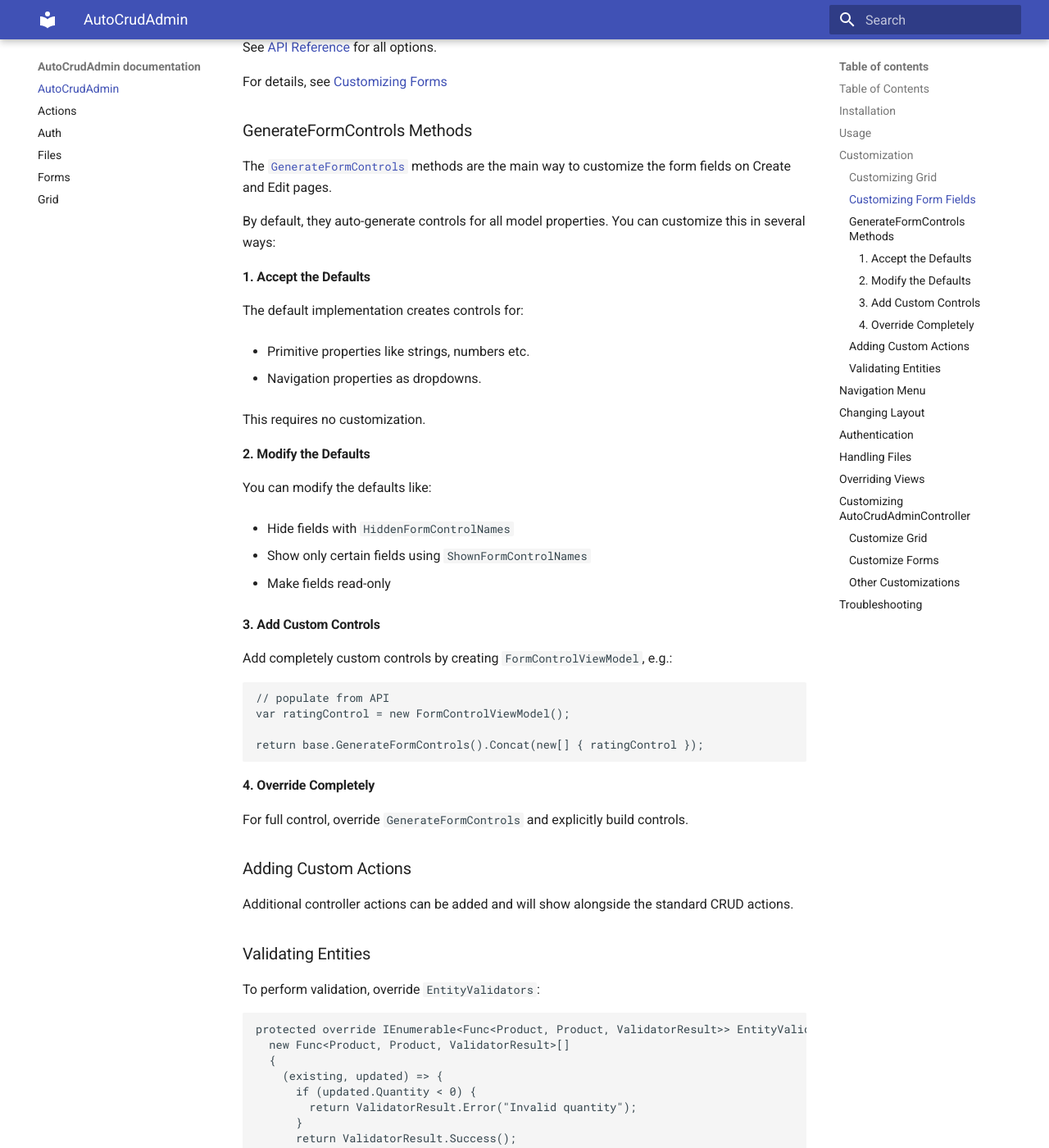
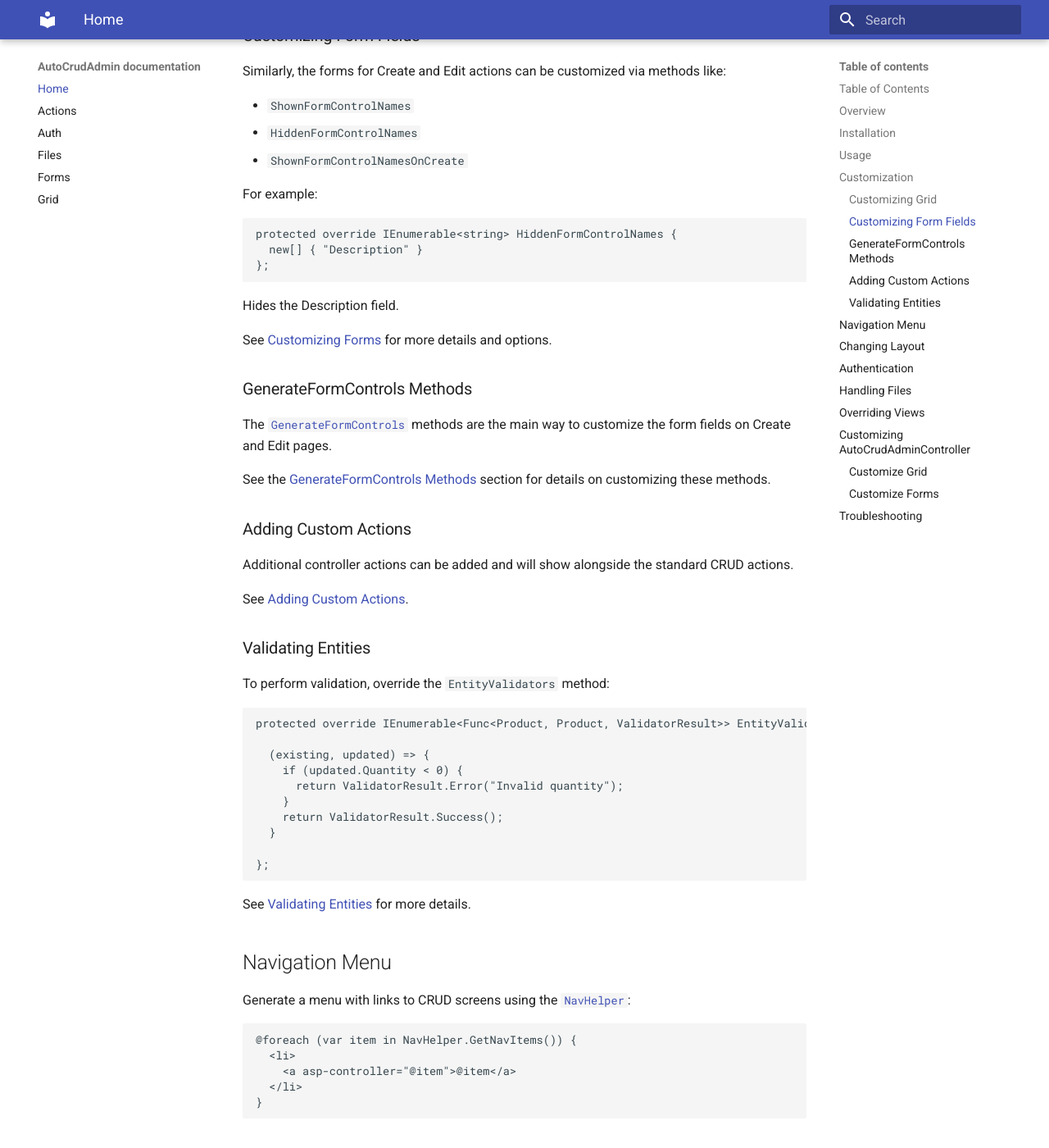
Before and after one commit to Minkov/AutoCrudAdmin, an MkDocs documentation site: the page built from docs/README.md, in a window 1280 px wide and 1400 px high, scrolled down 2279 px. Shown: the whole window at 82% size. Built offline with MkDocs 1.6.1 and Material for MkDocs 9.7.7, drawn with Linux system fonts in a browser that asks for light colours; some of the changed text lies outside the part shown.

Commit message:
Added more docs

````diff
--- a/docs/README.md
+++ b/docs/README.md
@@ -1,9 +1,10 @@
-# AutoCrudAdmin
+Here is an updated version of the AutoCrudAdmin documentation incorporating the suggestions:
 
-AutoCrudAdmin is a library that provides automatic CRUD (Create, Read, Update, Delete) screens and API endpoints for entity classes in an ASP.NET Core application.
+# AutoCrudAdmin Documentation
 
 ## Table of Contents
 
+- [Overview](#overview)
 - [Installation](#installation)
 - [Usage](#usage)
 - [Customization](#customization)
@@ -19,6 +20,10 @@
 - [Overriding Views](#overriding-views)
 - [Customizing AutoCrudAdminController](#customizing-autocrudadmincontroller)
 - [Troubleshooting](#troubleshooting)
+
+## Overview
+
+AutoCrudAdmin is a library that provides automatic CRUD (Create, Read, Update, Delete) screens and API endpoints for entity classes in an ASP.NET Core application.
 
 ## Installation
 
@@ -50,30 +55,33 @@
 
 The grid view that lists entities on the Index screen can be customized by overriding methods in the controller.
 
-For example:
+For example, to explicitly show certain columns:
 
 ```csharp
 public class ProductsController : AutoCrudAdminController<Product>
 {
+
   protected override IEnumerable<string> ShownColumnNames =>
     new[] { "Name", "Price" };
 
-  // Add custom column
-  protected override IEnumerable<CustomGridColumn<Product>> CustomColumns =>
-    new[]
-    {
-      new CustomGridColumn<Product>
-      {
-        Name = "Discount",
-        ValueFunc = p => p.CalculateDiscount().ToString("0.##")
-      }
-    };
 }
 ```
 
-See [API Reference](https://github.com/minkov/autocrudadmin/blob/main/src/AutoCrudAdmin/Controllers/AutoCrudAdminController.cs) for all options.
+To add a custom column:
 
-For details, see [Customizing the Grid](grid.md)
+```csharp
+protected override IEnumerable<CustomGridColumn<Product>> CustomColumns =>
+  new[]
+  {
+    new CustomGridColumn<Product>
+    {
+      Name = "Discount",
+      ValueFunc = p => p.CalculateDiscount().ToString("0.##")
+    }
+  };
+```
+
+See [Customizing Grid](grid.md) for more details and options.
 
 ### Customizing Form Fields
 
@@ -83,77 +91,54 @@
 - `HiddenFormControlNames`
 - `ShownFormControlNamesOnCreate`
 
-See [API Reference](https://github.com/minkov/autocrudadmin/blob/main/src/AutoCrudAdmin/Controllers/AutoCrudAdminController.cs) for all options.
+For example:
 
-For details, see [Customizing Forms](forms.md)
+```csharp
+protected override IEnumerable<string> HiddenFormControlNames {
+  new[] { "Description" }
+};
+```
+
+Hides the Description field.
+
+See [Customizing Forms](forms.md) for more details and options.
 
 ### GenerateFormControls Methods
 
 The [`GenerateFormControls`](https://github.com/minkov/autocrudadmin/blob/master/src/AutoCrudAdmin/Controllers/AutoCrudAdminController.cs) methods are the main way to customize the form fields on Create and Edit pages.
 
-By default, they auto-generate controls for all model properties. You can customize this in several ways:
-
-#### 1. Accept the Defaults
-
-The default implementation creates controls for:
-
-- Primitive properties like strings, numbers etc.
-
-- Navigation properties as dropdowns.
-
-This requires no customization.
-
-#### 2. Modify the Defaults
-
-You can modify the defaults like:
-
-- Hide fields with `HiddenFormControlNames`
-
-- Show only certain fields using `ShownFormControlNames`
-
-- Make fields read-only
-
-#### 3. Add Custom Controls
-
-Add completely custom controls by creating `FormControlViewModel`, e.g.:
-
-```csharp
-// populate from API
-var ratingControl = new FormControlViewModel();
-
-return base.GenerateFormControls().Concat(new[] { ratingControl });
-```
-
-#### 4. Override Completely
-
-For full control, override `GenerateFormControls` and explicitly build controls.
+See the [GenerateFormControls Methods](forms.md#generateformcontrols-methods) section for details on customizing these methods.
 
 ### Adding Custom Actions
 
 Additional controller actions can be added and will show alongside the standard CRUD actions.
 
+See [Adding Custom Actions](custom-actions.md).
+
 ### Validating Entities
 
-To perform validation, override `EntityValidators`:
+To perform validation, override the `EntityValidators` method:
 
 ```csharp
-protected override IEnumerable<Func<Product, Product, ValidatorResult>> EntityValidators =>
-  new Func<Product, Product, ValidatorResult>[]
-  {
-    (existing, updated) => {
-      if (updated.Quantity < 0) {
-        return ValidatorResult.Error("Invalid quantity");
-      }
-      return ValidatorResult.Success();
+protected override IEnumerable<Func<Product, Product, ValidatorResult>> EntityValidators {
+
+  (existing, updated) => {
+    if (updated.Quantity < 0) {
+      return ValidatorResult.Error("Invalid quantity");
     }
-  };
+    return ValidatorResult.Success();
+  }
+
+};
 ```
+
+See [Validating Entities](validation.md) for more details.
 
 ## Navigation Menu
 
 Generate a menu with links to CRUD screens using the [`NavHelper`](https://github.com/minkov/autocrudadmin/blob/master/src/AutoCrudAdmin/Helpers/NavHelper.cs):
 
-```csharp
+```html
 @foreach (var item in NavHelper.GetNavItems()) {
   <li>
     <a asp-controller="@item">@item</a>
@@ -187,9 +172,13 @@
 
 Files are available in `AdminActionContext.Files`.
 
+See [Handling Files](files.md) for more details.
+
 ## Overriding Views
 
-Override default views by creating view files in `/Views/AutoCrudAdmin/`.
+Override default AutoCrudAdmin views by placing view files in:
+
+`/Views/AutoCrudAdmin/`
 
 ## Customizing AutoCrudAdminController
 
@@ -209,8 +198,6 @@
 protected override IEnumerable<GridAction> CustomActions {..}
 ```
 
-See [API reference](https://github.com/minkov/autocrudadmin/blob/master/src/AutoCrudAdmin/Controllers/AutoCrudAdminController.cs) for full options.
-
 ### Customize Forms
 
 Show/hide form fields:
@@ -220,14 +207,7 @@
 protected override IEnumerable<string> HiddenFormControlNames {..}
 ```
 
-See [API reference](https://github.com/minkov/autocrudadmin/blob/master/src/AutoCrudAdmin/Controllers/AutoCrudAdminController.cs) for full options.
-
-### Other Customizations
-
-Override methods like:
-
-- `GetDefaultRouteValuesForPostEntityFormRedirect` - Redirect after save
-- `ApplyIncludes` - Eager load related data
+See [API Reference](https://github.com/minkov/autocrudadmin/blob/master/src/AutoCrudAdmin/Controllers/AutoCrudAdminController.cs) for full customization options.
 
 ## Troubleshooting
 
````
Also changed, not shown: other parts of docs/README.md (+1 -1 lines).
